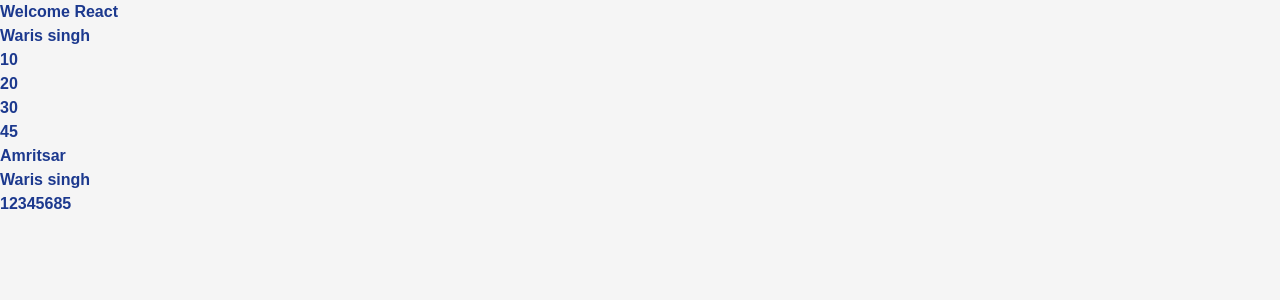
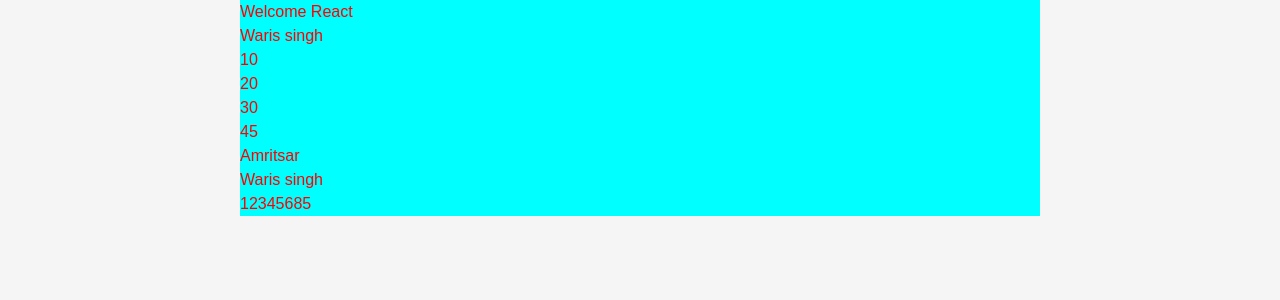
Before and after one commit to Harsimran141/ReactPractice, a React (Vite) app in the folder SecondApp/: page / in a window 1280 px wide. Shown: the top 300 px of the page. Built offline with nearby package versions, Linux system fonts and the light colour scheme.

Commit message:
feat: update App component to use main class for styling and add main class styles in CSS

```diff
--- a/SecondApp/src/App.jsx
+++ b/SecondApp/src/App.jsx
@@ -7,7 +7,7 @@
     "phone":"12345685"
   }
   return (
-    <div className="font-bold text-blue-900">
+    <div className="main">
       Welcome React
       <h1>{name}</h1>
       {arraydata.map((value)=>{
--- a/SecondApp/src/index.css
+++ b/SecondApp/src/index.css
@@ -15,3 +15,10 @@
 #root {
   min-height: 100vh;
 }
+.main{
+  max-width: 800px;
+  margin: auto;
+  background-color: aqua;
+  text-shadow: #222;
+  color: red;
+}
```
